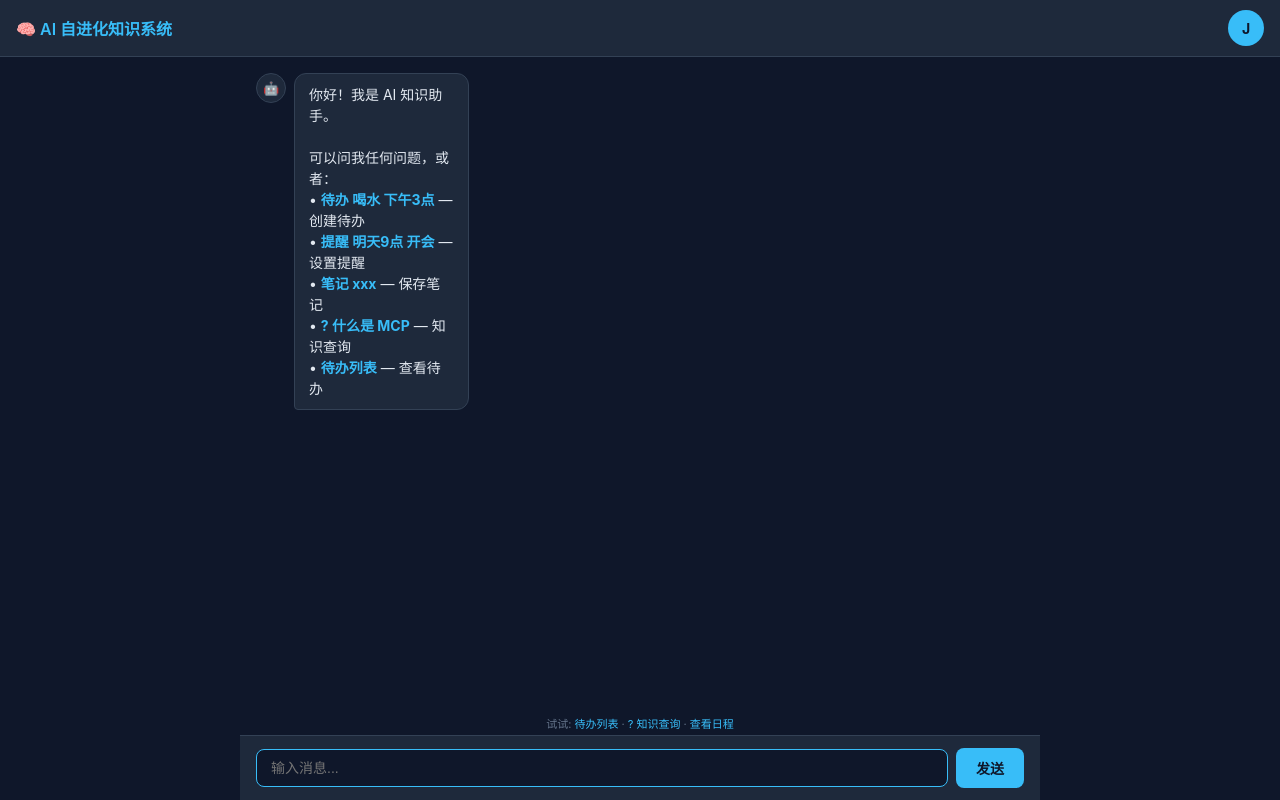
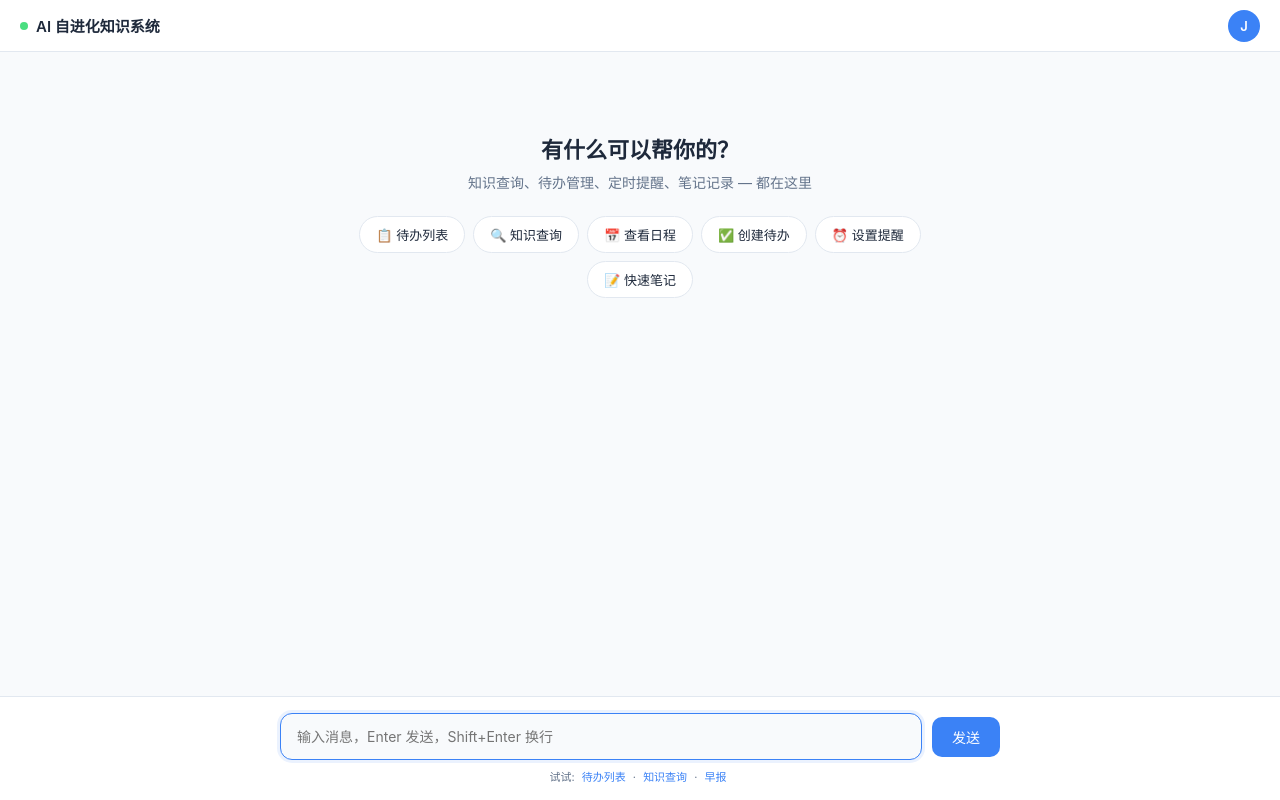
Before and after one commit to JXY001A/knowledge-wiki, a Flask app: page / in a window 1280 px wide. Run offline with Flask 3, Linux system fonts and the light colour scheme.

Commit message:
ui: redesign — DeepSeek-inspired clean white theme for both main page and admin dashboard

```diff
--- a/src/knowledge_wiki/webhook/templates/index.html
+++ b/src/knowledge_wiki/webhook/templates/index.html
@@ -5,73 +5,96 @@
 <title>AI 自进化知识系统</title>
 <style>
 *{margin:0;padding:0;box-sizing:border-box}
-body{font-family:-apple-system,BlinkMacSystemFont,sans-serif;background:#0f172a;color:#e2e8f0;height:100vh;display:flex;flex-direction:column}
-.topbar{background:#1e293b;padding:10px 16px;display:flex;justify-content:space-between;align-items:center;border-bottom:1px solid #334155}
-.topbar .brand{font-size:16px;color:#38bdf8;font-weight:600}
-.avatar-menu{position:relative;cursor:pointer}
-.avatar{width:36px;height:36px;border-radius:50%;background:#38bdf8;display:flex;align-items:center;justify-content:center;font-size:14px;color:#0f172a;font-weight:700}
-.dropdown{display:none;position:absolute;right:0;top:44px;background:#1e293b;border:1px solid #334155;border-radius:8px;min-width:160px;z-index:100;overflow:hidden}
+:root{--bg:#f8fafc;--surface:#fff;--border:#e2e8f0;--text:#1e293b;--sub:#64748b;--brand:#3b82f6;--brand-hover:#2563eb;--user-bg:#eff6ff;--bot-bg:#fff;--shadow:0 1px 3px rgba(0,0,0,.06),0 1px 2px rgba(0,0,0,.04)}
+body{font-family:'Inter',-apple-system,BlinkMacSystemFont,'Segoe UI',sans-serif;background:var(--bg);color:var(--text);height:100vh;display:flex;flex-direction:column}
+.topbar{background:var(--surface);border-bottom:1px solid var(--border);padding:0 20px;height:52px;display:flex;align-items:center;justify-content:space-between;flex-shrink:0}
+.topbar .brand{font-size:15px;font-weight:600;color:var(--text);display:flex;align-items:center;gap:8px}
+.topbar .brand .dot{width:8px;height:8px;border-radius:50%;background:#4ade80}
+.avatar-menu{position:relative}
+.avatar{width:32px;height:32px;border-radius:50%;background:var(--brand);color:#fff;display:flex;align-items:center;justify-content:center;font-size:13px;font-weight:600;cursor:pointer;transition:box-shadow .2s}
+.avatar:hover{box-shadow:0 0 0 3px rgba(59,130,246,.15)}
+.dropdown{display:none;position:absolute;right:0;top:40px;background:var(--surface);border:1px solid var(--border);border-radius:10px;min-width:180px;z-index:100;box-shadow:0 10px 25px rgba(0,0,0,.08);overflow:hidden}
 .dropdown.show{display:block}
-.dropdown a,.dropdown button{display:block;padding:10px 16px;font-size:13px;color:#e2e8f0;text-decoration:none;background:none;border:none;width:100%;text-align:left;cursor:pointer}
-.dropdown a:hover,.dropdown button:hover{background:#334155}
-.dropdown .divider{border-top:1px solid #334155;margin:4px 0}
-.chat{flex:1;overflow-y:auto;padding:16px;display:flex;flex-direction:column;gap:12px;max-width:800px;margin:0 auto;width:100%}
-.msg{display:flex;gap:8px;animation:in .2s ease}
+.dropdown a,.dropdown button{display:flex;align-items:center;gap:8px;padding:10px 14px;font-size:13px;color:var(--text);text-decoration:none;background:none;border:none;width:100%;text-align:left;cursor:pointer}
+.dropdown a:hover,.dropdown button:hover{background:#f1f5f9}
+.dropdown .divider{border-top:1px solid var(--border);margin:4px 0}
+.chat{flex:1;overflow-y:auto;padding:20px;max-width:720px;margin:0 auto;width:100%}
+.welcome{text-align:center;padding:60px 20px 40px}
+.welcome h2{font-size:22px;font-weight:700;margin-bottom:8px}
+.welcome p{color:var(--sub);font-size:14px;margin-bottom:24px}
+.quick-actions{display:flex;flex-wrap:wrap;gap:8px;justify-content:center}
+.quick-action{background:var(--surface);border:1px solid var(--border);border-radius:20px;padding:8px 16px;font-size:13px;color:var(--text);cursor:pointer;transition:all .15s}
+.quick-action:hover{border-color:var(--brand);color:var(--brand);background:#eff6ff}
+.msg{display:flex;gap:12px;margin-bottom:20px;animation:in .25s ease}
 .msg.user{flex-direction:row-reverse}
-.msg .bubble{max-width:75%;padding:10px 14px;border-radius:12px;font-size:14px;line-height:1.5;word-break:break-word}
-.msg.user .bubble{background:#2563eb;color:#fff;border-bottom-right-radius:4px}
-.msg.bot .bubble{background:#1e293b;border:1px solid #334155;border-bottom-left-radius:4px}
-.msg.bot .bubble p{margin:4px 0}
-.msg.bot .bubble code{background:#0f172a;padding:2px 6px;border-radius:4px;font-size:12px}
-.msg.bot .bubble strong{color:#38bdf8}
-.msg .avatar-icon{width:30px;height:30px;border-radius:50%;display:flex;align-items:center;justify-content:center;font-size:13px;flex-shrink:0}
-.msg.user .avatar-icon{background:#2563eb}
-.msg.bot .avatar-icon{background:#1e293b;border:1px solid #334155}
-.msg .time{font-size:10px;color:#64748b;margin-top:4px}
-.input-bar{background:#1e293b;padding:12px 16px;border-top:1px solid #334155;display:flex;gap:8px;align-items:center;max-width:800px;margin:0 auto;width:100%}
-.input-bar input{flex:1;background:#0f172a;border:1px solid #334155;border-radius:8px;padding:10px 14px;color:#e2e8f0;font-size:14px;outline:none}
-.input-bar input:focus{border-color:#38bdf8}
-.input-bar button{background:#38bdf8;color:#0f172a;border:none;border-radius:8px;padding:10px 20px;font-size:14px;font-weight:600;cursor:pointer}
-.input-bar button:hover{background:#7dd3fc}
-.input-bar button:disabled{opacity:.5}
-.hints{font-size:11px;color:#64748b;padding:4px 16px;text-align:center}
-.hints span{color:#38bdf8;cursor:pointer}
-.typing .bubble::after{content:'●';animation:blink 1s infinite}
-@keyframes blink{50%{opacity:0}}@keyframes in{from{opacity:0;transform:translateY(8px)}}
+.msg .avatar-icon{width:32px;height:32px;border-radius:50%;display:flex;align-items:center;justify-content:center;font-size:14px;flex-shrink:0}
+.msg.user .avatar-icon{background:var(--brand);color:#fff}
+.msg.bot .avatar-icon{background:#f1f5f9;color:var(--brand)}
+.msg .bubble{max-width:85%;padding:12px 16px;border-radius:14px;font-size:14px;line-height:1.6;color:var(--text)}
+.msg.user .bubble{background:var(--user-bg);border-bottom-right-radius:6px}
+.msg.bot .bubble{background:var(--bot-bg);border:1px solid var(--border);border-bottom-left-radius:6px}
+.msg.bot .bubble p{margin:6px 0}
+.msg.bot .bubble strong{color:var(--brand)}
+.msg.bot .bubble code{background:#f1f5f9;padding:2px 6px;border-radius:4px;font-size:12px;color:#e11d48}
+.msg .time{font-size:11px;color:var(--sub);margin-top:4px;padding:0 4px}
+.input-area{background:var(--surface);border-top:1px solid var(--border);padding:16px 20px;flex-shrink:0}
+.input-box{max-width:720px;margin:0 auto;display:flex;gap:10px;align-items:center}
+.input-box textarea{flex:1;background:var(--bg);border:1px solid var(--border);border-radius:12px;padding:12px 16px;color:var(--text);font-size:14px;font-family:inherit;outline:none;resize:none;min-height:44px;max-height:120px;transition:border-color .2s;line-height:1.5}
+.input-box textarea:focus{border-color:var(--brand);box-shadow:0 0 0 3px rgba(59,130,246,.1)}
+.input-box button{background:var(--brand);color:#fff;border:none;border-radius:10px;padding:10px 20px;font-size:14px;font-weight:500;cursor:pointer;transition:background .2s;white-space:nowrap}
+.input-box button:hover{background:var(--brand-hover)}
+.input-box button:disabled{opacity:.4;cursor:default}
+.input-hint{text-align:center;font-size:11px;color:var(--sub);margin-top:8px}
+.input-hint span{color:var(--brand);cursor:pointer;margin:0 4px}
+.input-hint span:hover{text-decoration:underline}
+.empty-state{text-align:center;padding:80px 20px;color:var(--sub)}
+.empty-state .icon{font-size:40px;margin-bottom:12px}
+.empty-state p{font-size:13px}
+@keyframes in{from{opacity:0;transform:translateY(8px)}}
 </style>
 </head>
 <body>
 <div class="topbar">
-  <div class="brand">🧠 AI 自进化知识系统</div>
+  <div class="brand"><span class="dot"></span> AI 自进化知识系统</div>
   <div class="avatar-menu" id="avatarMenu">
     <div class="avatar" onclick="toggleMenu()">J</div>
     <div class="dropdown" id="dropdown">
       <a href="/admin">📊 管理后台</a>
       <div class="divider"></div>
       <button onclick="clearChat()">🗑 清空对话</button>
-      <button onclick="showHelp()">❓ 使用帮助</button>
     </div>
   </div>
 </div>
 
 <div class="chat" id="chat">
-  <div class="msg bot">
-    <div class="avatar-icon">🤖</div>
-    <div>
-      <div class="bubble">你好！我是 AI 知识助手。<br><br>可以问我任何问题，或者：<br>• <strong>待办 喝水 下午3点</strong> — 创建待办<br>• <strong>提醒 明天9点 开会</strong> — 设置提醒<br>• <strong>笔记 xxx</strong> — 保存笔记<br>• <strong>? 什么是 MCP</strong> — 知识查询<br>• <strong>待办列表</strong> — 查看待办</div>
+  <div class="welcome">
+    <h2>有什么可以帮你的？</h2>
+    <p>知识查询、待办管理、定时提醒、笔记记录 — 都在这里</p>
+    <div class="quick-actions">
+      <div class="quick-action" onclick="sendHint('待办列表')">📋 待办列表</div>
+      <div class="quick-action" onclick="sendHint('? 什么是 MCP 协议')">🔍 知识查询</div>
+      <div class="quick-action" onclick="sendHint('今天要做什么')">📅 查看日程</div>
+      <div class="quick-action" onclick="sendHint('待办 喝水 下午3点')">✅ 创建待办</div>
+      <div class="quick-action" onclick="sendHint('提醒 明天9点 开会')">⏰ 设置提醒</div>
+      <div class="quick-action" onclick="sendHint('笔记 今天完成了部署')">📝 快速笔记</div>
     </div>
   </div>
 </div>
 
-<div class="hints">试试: <span onclick="sendHint('待办列表')">待办列表</span> · <span onclick="sendHint('? AI Workflow 是什么')">? 知识查询</span> · <span onclick="sendHint('今天要做什么')">查看日程</span></div>
-
-<div class="input-bar">
-  <input id="input" placeholder="输入消息..." onkeydown="if(event.key==='Enter')send()" autofocus>
-  <button onclick="send()" id="sendBtn">发送</button>
+<div class="input-area">
+  <div class="input-box">
+    <textarea id="input" placeholder="输入消息，Enter 发送，Shift+Enter 换行" rows="1" onkeydown="onKey(event)" autofocus></textarea>
+    <button onclick="send()" id="sendBtn">发送</button>
+  </div>
+  <div class="input-hint">
+    试试: <span onclick="sendHint('待办列表')">待办列表</span> ·
+    <span onclick="sendHint('? 知识查询')">知识查询</span> ·
+    <span onclick="sendHint('早报')">早报</span>
+  </div>
 </div>
 
 <script>
-let history=[];
+let welcomeShown=true,history=[];
 
 function toggleMenu(){
   document.getElementById('dropdown').classList.toggle('show');
@@ -81,20 +104,31 @@ document.addEventListener('click',e=>{
     document.getElementById('dropdown').classList.remove('show');
 });
 
+function onKey(e){
+  if(e.key==='Enter'&&!e.shiftKey){e.preventDefault();send();}
+  autoResize(e.target);
+}
+function autoResize(el){
+  el.style.height='auto'; el.style.height=Math.min(el.scrollHeight,120)+'px';
+}
+
 function addMsg(role,text){
+  if(welcomeShown){document.getElementById('chat').innerHTML='';welcomeShown=false;}
   const div=document.createElement('div');
   div.className='msg '+role;
-  const icon=role==='user'?'👤':'🤖';
+  const icon=role==='user'?'J':'🤖';
   div.innerHTML=`<div class="avatar-icon">${icon}</div><div><div class="bubble">${text.replace(/\n/g,'<br>')}</div><div class="time">${new Date().toLocaleTimeString()}</div></div>`;
-  document.getElementById('chat').appendChild(div);
-  document.getElementById('chat').scrollTop=document.getElementById('chat').scrollHeight;
+  const chat=document.getElementById('chat');
+  chat.appendChild(div);
+  chat.scrollTop=chat.scrollHeight;
 }
 
 async function send(){
   const input=document.getElementById('input');
   const text=input.value.trim();
   if(!text)return;
-  input.value=''; input.disabled=true; document.getElementById('sendBtn').disabled=true;
+  input.value=''; input.style.height='auto';
+  input.disabled=true; document.getElementById('sendBtn').disabled=true;
   addMsg('user',text);
 
   try{
@@ -103,14 +137,13 @@ async function send(){
     addMsg('bot',data.reply||'处理完成');
     history=data.history||history;
   }catch(e){
-    addMsg('bot','抱歉，处理出错: '+e.message);
+    addMsg('bot','网络错误，请重试');
   }
   input.disabled=false; document.getElementById('sendBtn').disabled=false; input.focus();
 }
 
 function sendHint(t){document.getElementById('input').value=t;send();}
-function clearChat(){document.getElementById('chat').innerHTML='';history=[];}
-function showHelp(){addMsg('bot','<strong>命令列表</strong><br>• 待办 内容 — 创建待办<br>• 待办列表 — 查看待办<br>• 完成 待办名 — 标记完成<br>• 提醒 时间 内容 — 设置提醒<br>• 笔记 内容 — 保存笔记<br>• 打卡 习惯名 — 习惯打卡<br>• ? 问题 — 知识查询<br>• 今天要做什么 — 查看日程<br>• 早报/晚报 — 查看简报<br>• 自动摄取 — 搜索知识缺口');}
+function clearChat(){document.getElementById('chat').innerHTML='';welcomeShown=true;history=[];location.reload();}
 </script>
 </body>
 </html>
```
Also changed, not shown: src/knowledge_wiki/webhook/templates/dashboard.html (+65 -72 lines).
